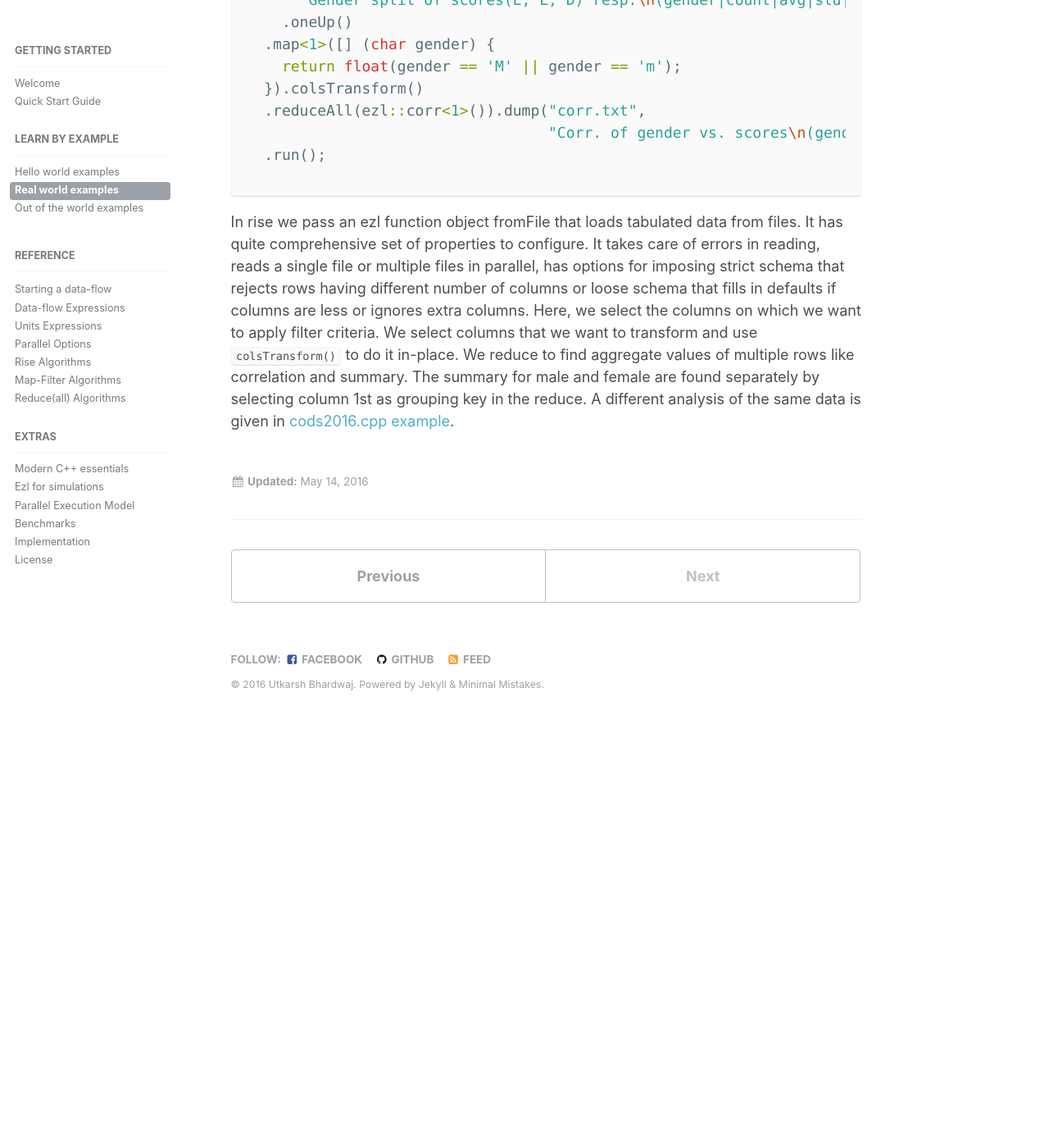
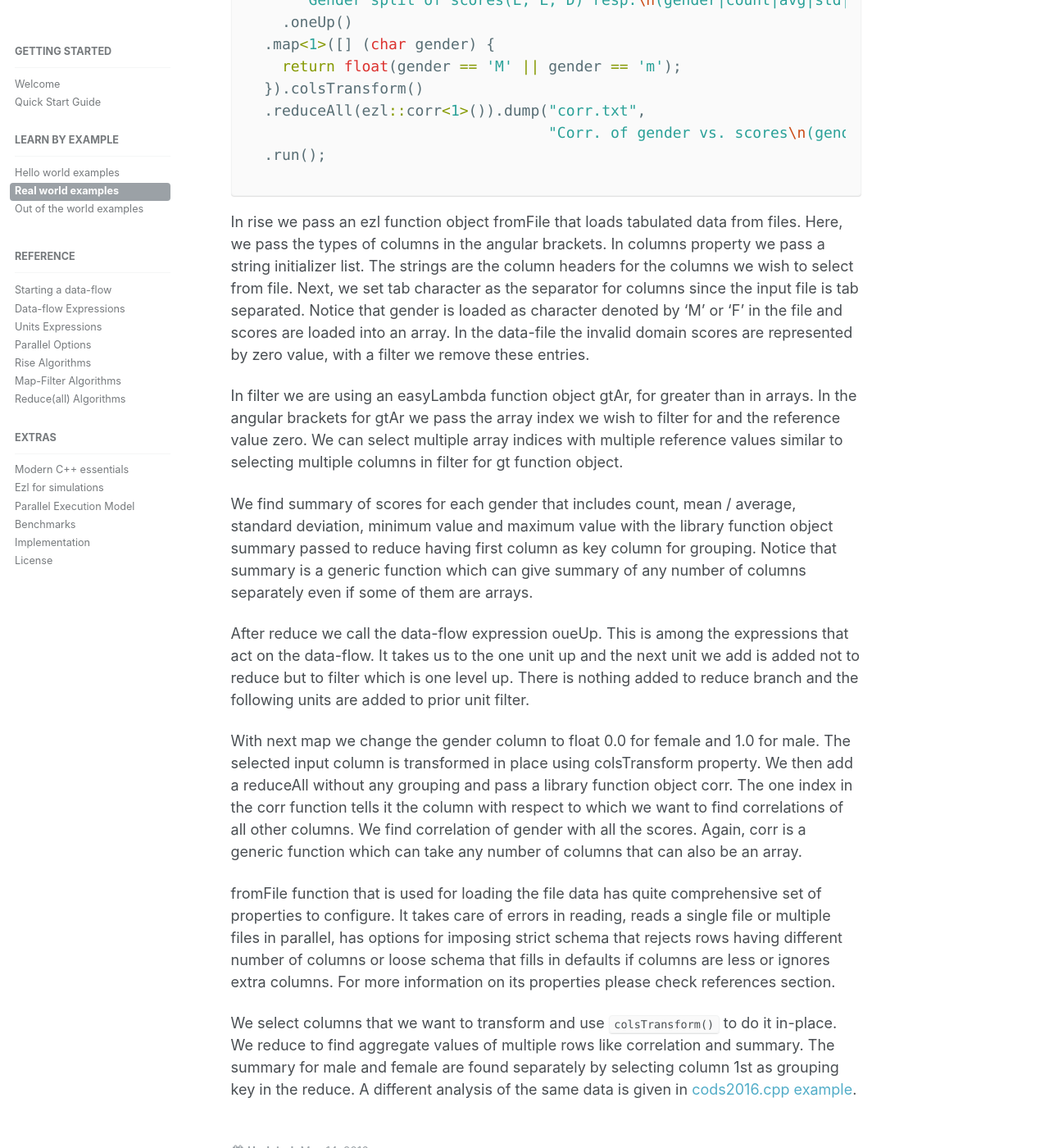
Before and after one commit to haptork/easyLambda, a Jekyll site: the page built from _docs/04-real-world.md, in a window 1280 px wide and 1400 px high, scrolled down 669 px. Shown: the whole window at 82% size. Built offline with Jekyll 4.4.1, drawn with Linux system fonts in a browser that asks for light colours; before the commit the page ends 1568 px from its top, so only the background shows below that.

Commit message:
Cods example with description

```diff
--- a/_docs/04-real-world.md
+++ b/_docs/04-real-world.md
@@ -34,12 +34,47 @@ ezl::rise(ezl::fromFile<char, array<float, 3>>(fileName)
 {% endhighlight %}
 
 In rise we pass an ezl function object fromFile that loads tabulated data from
-files. It has quite comprehensive set of properties to configure. It takes care
-of errors in reading, reads a single file or multiple files in parallel, has
-options for imposing strict schema that rejects rows having different number of
-columns or loose schema that fills in defaults if columns are less or ignores
-extra columns. Here, we select the columns on which we want to apply filter
-criteria. We select columns that we want to transform and use `colsTransform()`
+files. Here, we pass the types of columns in the angular brackets. In
+columns property we pass a string initializer list. The strings are the column
+headers for the columns we wish to select from file. Next, we set tab character
+as the separator for columns since the input file is tab separated. Notice that
+gender is loaded as character denoted by 'M' or 'F' in the file and scores are
+loaded into an array. In the data-file the invalid domain scores are represented
+by zero value, with a filter we remove these entries.
+
+In filter we are using an easyLambda function object gtAr, for greater than in
+arrays. In the angular brackets for gtAr we pass the array index we wish to
+filter for and the reference value zero. We can select multiple array indices
+with multiple reference values similar to selecting multiple columns in filter
+for gt function object.
+
+We find summary of scores for each gender that includes count, mean / average,
+standard deviation, minimum value and maximum value with the library function
+object summary passed to reduce having first column as key column for grouping.
+Notice that summary is a generic function which can give summary of any number
+of columns separately even if some of them are arrays.
+
+After reduce we call the data-flow expression oueUp. This is among the expressions
+that act on the data-flow. It takes us to the one unit up and the next unit we add
+is added not to reduce but to filter which is one level up. There is nothing added
+to reduce branch and the following units are added to prior unit filter.
+
+With next map we change the gender column to float 0.0 for female and 1.0 for male.
+The selected input column is transformed in place using colsTransform property. We
+then add a reduceAll without any grouping and pass a library function object corr.
+The one index in the corr function tells it the column with respect to which we
+want to find correlations of all other columns. We find correlation of gender with
+all the scores. Again, corr is a generic function which can take any number of
+columns that can also be an array.
+
+fromFile function that is used for loading the file data has quite
+comprehensive set of properties to configure. It takes care of errors in
+reading, reads a single file or multiple files in parallel, has options for
+imposing strict schema that rejects rows having different number of columns or
+loose schema that fills in defaults if columns are less or ignores extra
+columns. For more information on its properties please check references section.
+
+We select columns that we want to transform and use `colsTransform()`
 to do it in-place. We reduce to find aggregate values of multiple rows like
 correlation and summary. The summary for male and female are found separately
 by selecting column 1st as grouping key in the reduce. A different analysis of
```
Also changed, not shown: other parts of _docs/04-real-world.md (+1 -1 lines).
